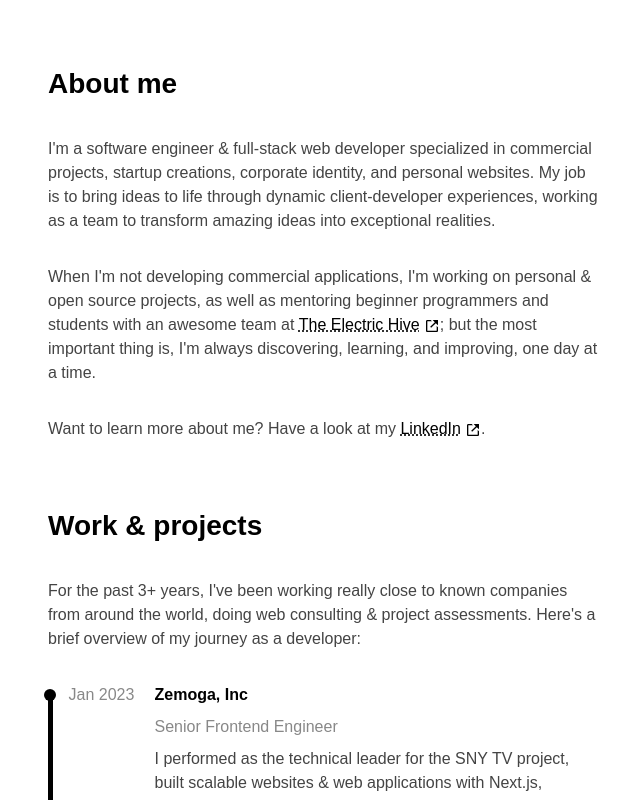
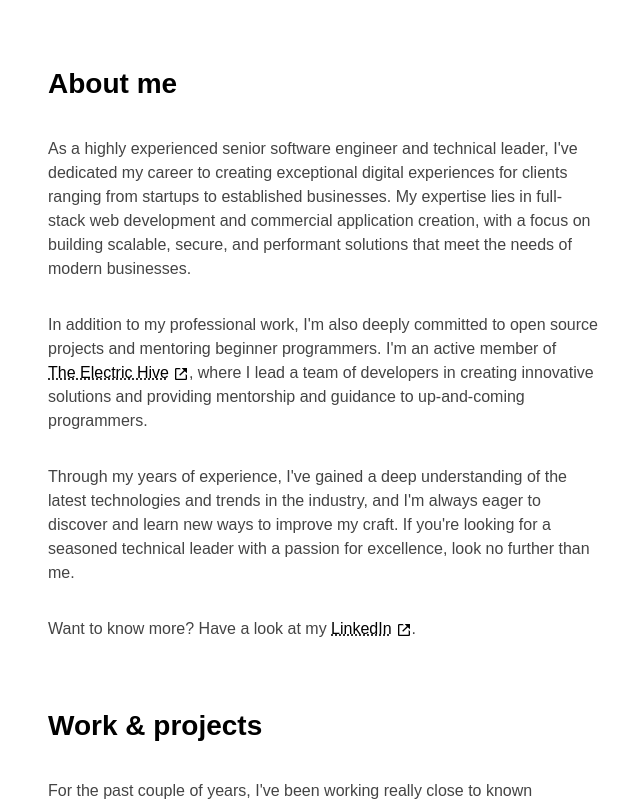
Before and after one commit to gantoreno/portfolio-v2, a Next.js app: page / in a window 1280 px wide. Shown: the part 480-1280 px from the top of the page, without its empty margins (317-957 px from the left). Built offline with nearby package versions, Linux system fonts and the light colour scheme; a web font is replaced by a local one.

Commit message:
Update copy on main page

```diff
--- a/pages/index.tsx
+++ b/pages/index.tsx
@@ -68,24 +68,33 @@ const Home: NextPage<HomeProps> = ({ posts }) => {
             About me
           </Heading>
           <Paragraph>
-            I&apos;m a software engineer &amp; full-stack web developer
-            specialized in commercial projects, startup creations, corporate
-            identity, and personal websites. My job is to bring ideas to life
-            through dynamic client-developer experiences, working as a team to
-            transform amazing ideas into exceptional realities.
+            As a highly experienced senior software engineer and technical
+            leader, I&apos;ve dedicated my career to creating exceptional
+            digital experiences for clients ranging from startups to established
+            businesses. My expertise lies in full-stack web development and
+            commercial application creation, with a focus on building scalable,
+            secure, and performant solutions that meet the needs of modern
+            businesses.
           </Paragraph>
           <Paragraph>
-            When I&apos;m not developing commercial applications, I&apos;m
-            working on personal &amp; open source projects, as well as mentoring
-            beginner programmers and students with an awesome team at{" "}
+            In addition to my professional work, I&apos;m also deeply committed
+            to open source projects and mentoring beginner programmers. I&apos;m
+            an active member of{" "}
             <Link href="https://www.electrichive.org/" target="_blank">
               The Electric Hive
             </Link>
-            ; but the most important thing is, I&apos;m always discovering,
-            learning, and improving, one day at a time.
+            , where I lead a team of developers in creating innovative solutions
+            and providing mentorship and guidance to up-and-coming programmers.
           </Paragraph>
           <Paragraph>
-            Want to learn more about me? Have a look at my{" "}
+            Through my years of experience, I&apos;ve gained a deep
+            understanding of the latest technologies and trends in the industry,
+            and I&apos;m always eager to discover and learn new ways to improve
+            my craft. If you&apos;re looking for a seasoned technical leader
+            with a passion for excellence, look no further than me.
+          </Paragraph>
+          <Paragraph>
+            Want to know more? Have a look at my{" "}
             <Link href="https://linkedin.com/in/gantoreno" target="_blank">
               LinkedIn
             </Link>
@@ -97,9 +106,10 @@ const Home: NextPage<HomeProps> = ({ posts }) => {
             Work &amp; projects
           </Heading>
           <Paragraph>
-            For the past 3+ years, I&apos;ve been working really close to known
-            companies from around the world, doing web consulting &amp; project
-            assessments. Here&apos;s a brief overview of my journey as a
+            For the past couple of years, I&apos;ve been working really close to
+            known companies from around the world, doing web consulting &amp;
+            project assessments, or just belonging to an awesome team of
+            developers. Here&apos;s a brief overview of my journey as a
             developer:
           </Paragraph>
           <Timeline>
```
